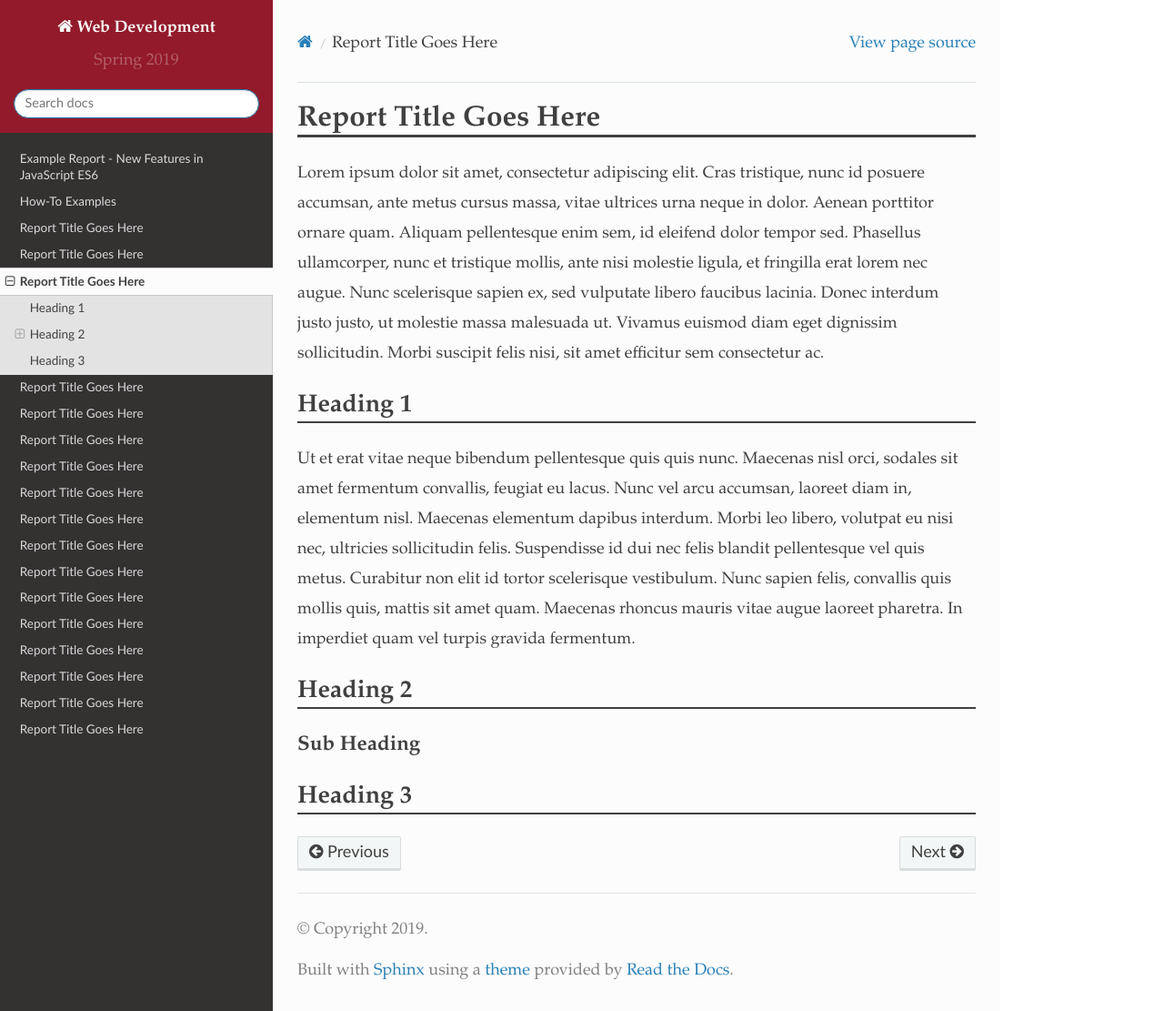
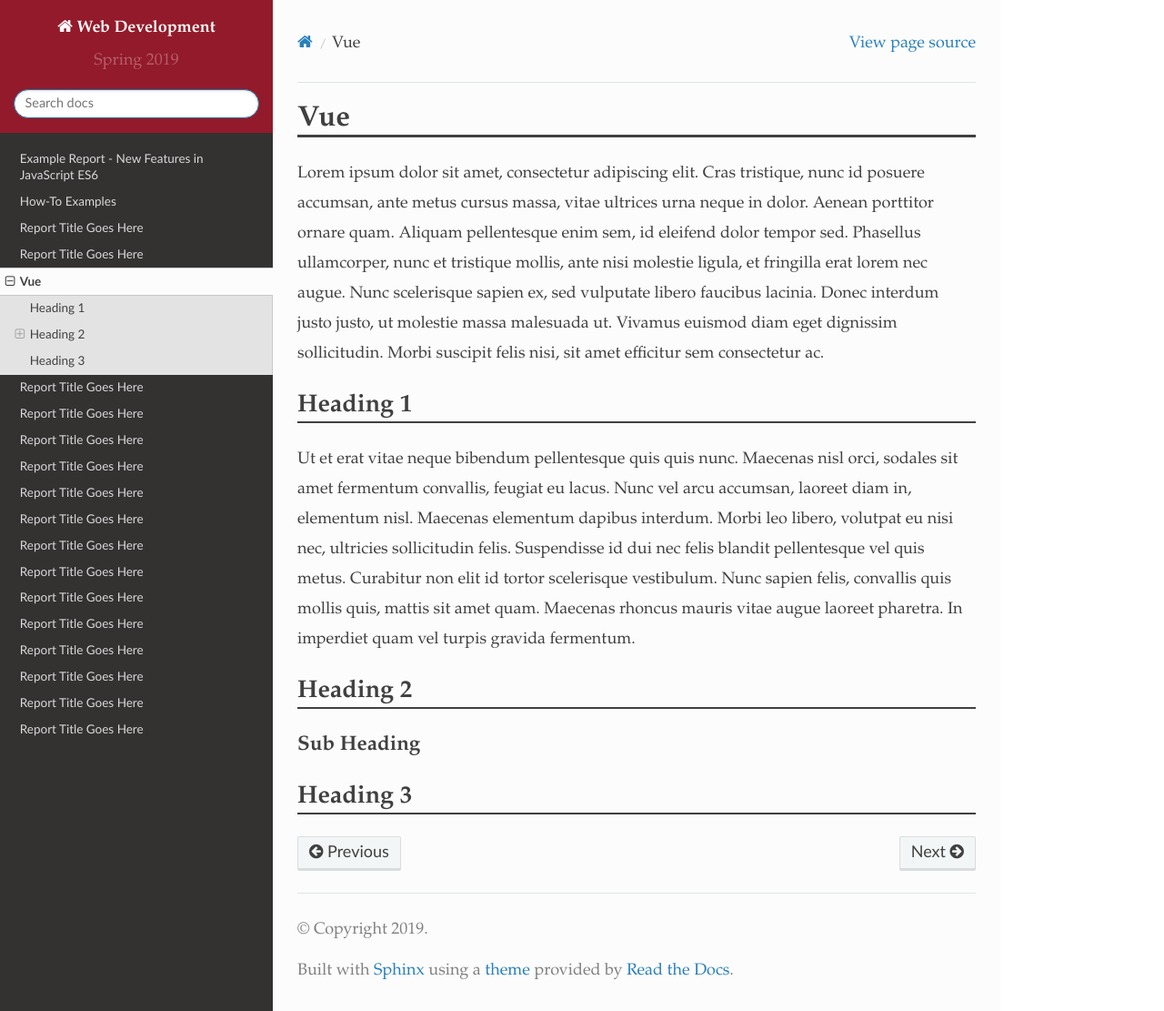
Before and after one commit to pvcraven/2019_spring_web_dev, a Sphinx documentation site: the page built from source/final/chumbley/index.rst, in a window 1280 px wide and 1111 px high. Shown: the whole window at 91% size. Built offline with Sphinx 7.4.7 and the Read the Docs theme 2.0.0, drawn with Linux system fonts in a browser that asks for light colours.

Commit message:
Start Final

```diff
--- a/source/final/chumbley/index.rst
+++ b/source/final/chumbley/index.rst
@@ -1,5 +1,5 @@
-Report Title Goes Here
-======================
+Vue
+===
 
 Lorem ipsum dolor sit amet, consectetur adipiscing elit. Cras tristique, nunc
 id posuere accumsan, ante metus cursus massa, vitae ultrices urna neque in dolor.
```
